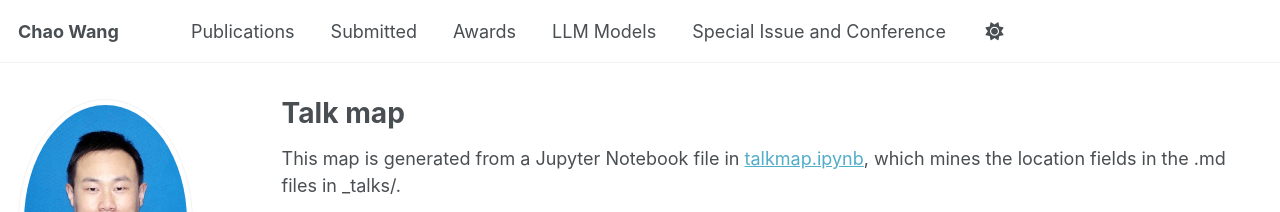
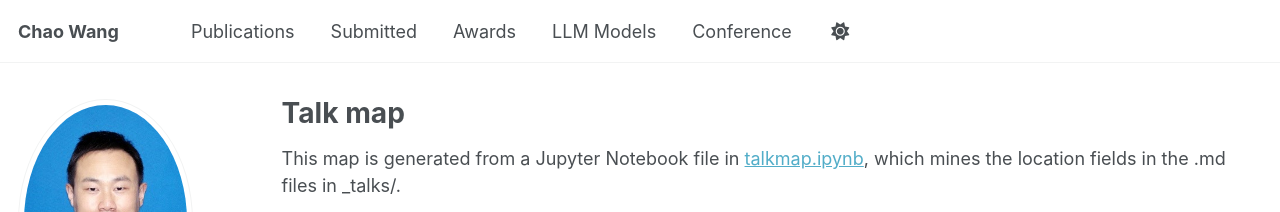
Before and after one commit to Drwangchao/Drwangchao.github.io, a Jekyll site: the page built from _pages/talkmap.html, in a window 1280 px wide. Shown: the top 212 px of the page. Built offline with Jekyll 4.4.1, drawn with Linux system fonts in a browser that asks for light colours; nearby versions of some CDN libraries; some web fonts are replaced.

Commit message:
Update navigation.yml

```diff
--- a/_data/navigation.yml
+++ b/_data/navigation.yml
@@ -12,5 +12,5 @@ main:
   - title: "LLM Models"
     url: /models/
 
-  - title: "Special Issue and Conference"
+  - title: "Conference"
     url: /meetings/
```
